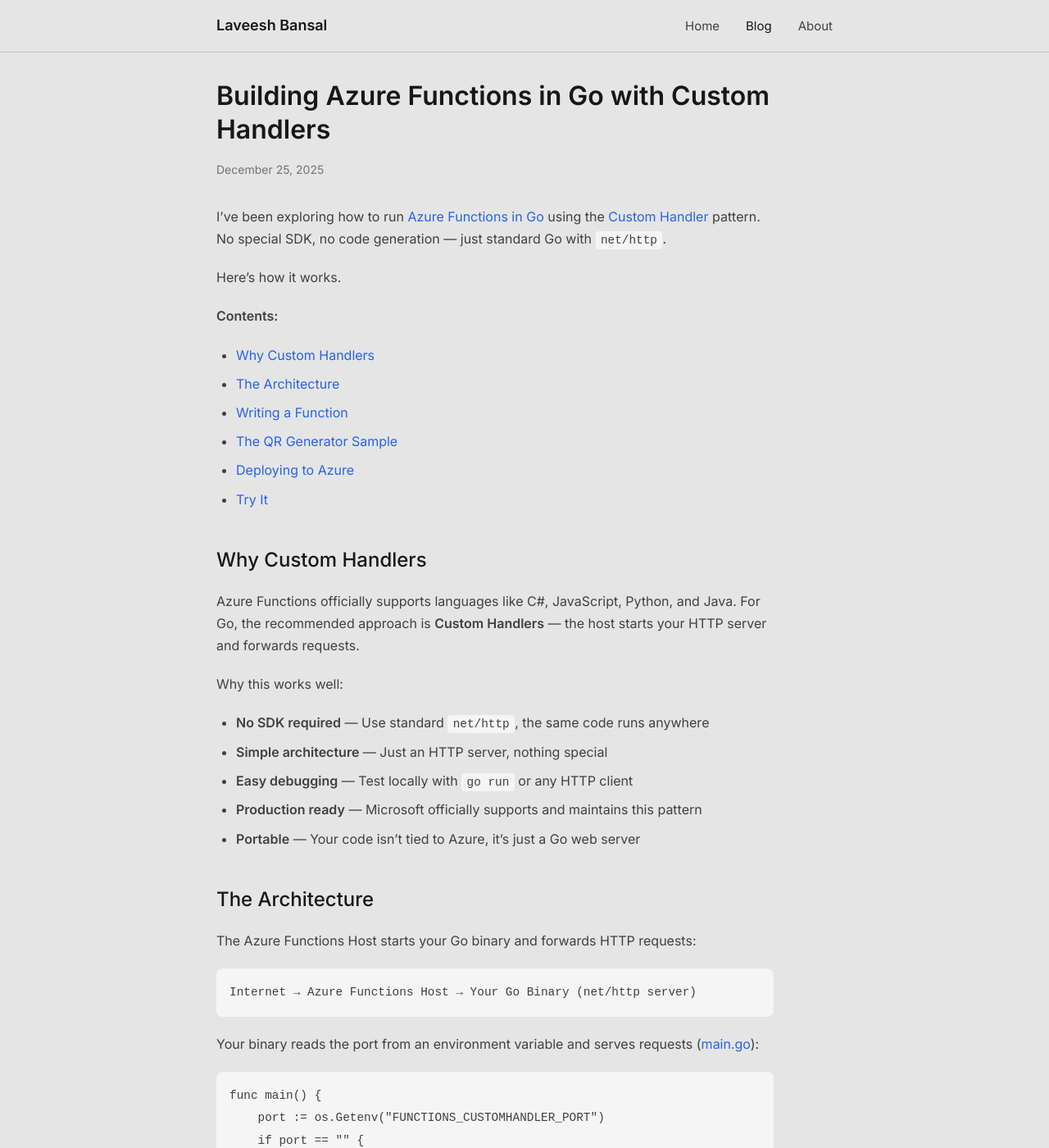
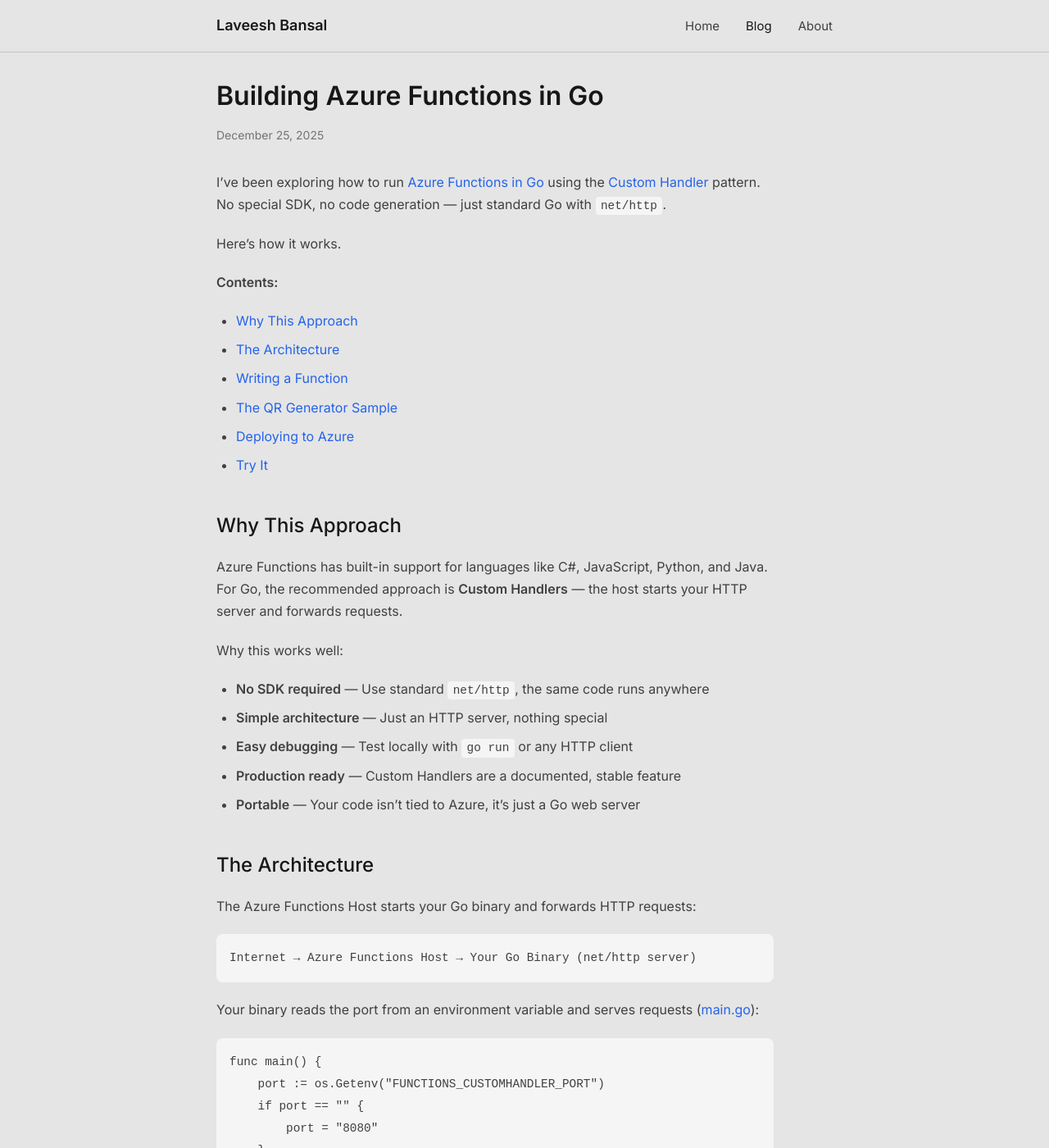
Before and after one commit to laveeshb/laveeshb.github.io, a Jekyll site: the page built from _posts/2025-12-25-azure-functions-go-worker.md, in a window 1280 px wide and 1400 px high. Shown: the whole window at 82% size. Built offline with Jekyll 4.4.1, drawn with Linux system fonts in a browser that asks for light colours; comment, search, counter and statistics services are not loaded.

Commit message:
Update blog post wording (#12)
Updates wording in blog post for clarity.

## Changes
- Adjusted language around Azure Functions support for various languages
- Updated description of Custom Handlers feature

```diff
--- a/_posts/2025-12-25-azure-functions-go-worker.md
+++ b/_posts/2025-12-25-azure-functions-go-worker.md
@@ -1,11 +1,11 @@
 ---
 layout: post
-title: "Building Azure Functions in Go with Custom Handlers"
+title: "Building Azure Functions in Go"
 date: 2025-12-25
 order: 5
 categories: [azure]
-tags: [azure-functions, go, serverless, custom-handlers]
-excerpt: "Write Azure Functions in Go using the Custom Handler pattern — no SDK required, just standard net/http."
+tags: [azure-functions, go, serverless]
+excerpt: "Write Azure Functions in Go — no SDK required, just standard net/http."
 ---
 
 I've been exploring how to run <a href="https://github.com/laveeshb/azure-functions-go-worker" target="_blank">Azure Functions in Go</a> using the <a href="https://learn.microsoft.com/azure/azure-functions/functions-custom-handlers" target="_blank">Custom Handler</a> pattern. No special SDK, no code generation — just standard Go with `net/http`.
@@ -13,23 +13,23 @@
 Here's how it works.
 
 **Contents:**
-- [Why Custom Handlers](#why-custom-handlers)
+- [Why This Approach](#why-this-approach)
 - [The Architecture](#the-architecture)
 - [Writing a Function](#writing-a-function)
 - [The QR Generator Sample](#the-qr-generator-sample)
 - [Deploying to Azure](#deploying-to-azure)
 - [Try It](#try-it)
 
-## Why Custom Handlers
+## Why This Approach
 
-Azure Functions officially supports languages like C#, JavaScript, Python, and Java. For Go, the recommended approach is **Custom Handlers** — the host starts your HTTP server and forwards requests.
+Azure Functions has built-in support for languages like C#, JavaScript, Python, and Java. For Go, the recommended approach is **Custom Handlers** — the host starts your HTTP server and forwards requests.
 
 Why this works well:
 
 - **No SDK required** — Use standard `net/http`, the same code runs anywhere
 - **Simple architecture** — Just an HTTP server, nothing special
 - **Easy debugging** — Test locally with `go run` or any HTTP client
-- **Production ready** — Microsoft officially supports and maintains this pattern
+- **Production ready** — Custom Handlers are a documented, stable feature
 - **Portable** — Your code isn't tied to Azure, it's just a Go web server
 
 ## The Architecture
```
